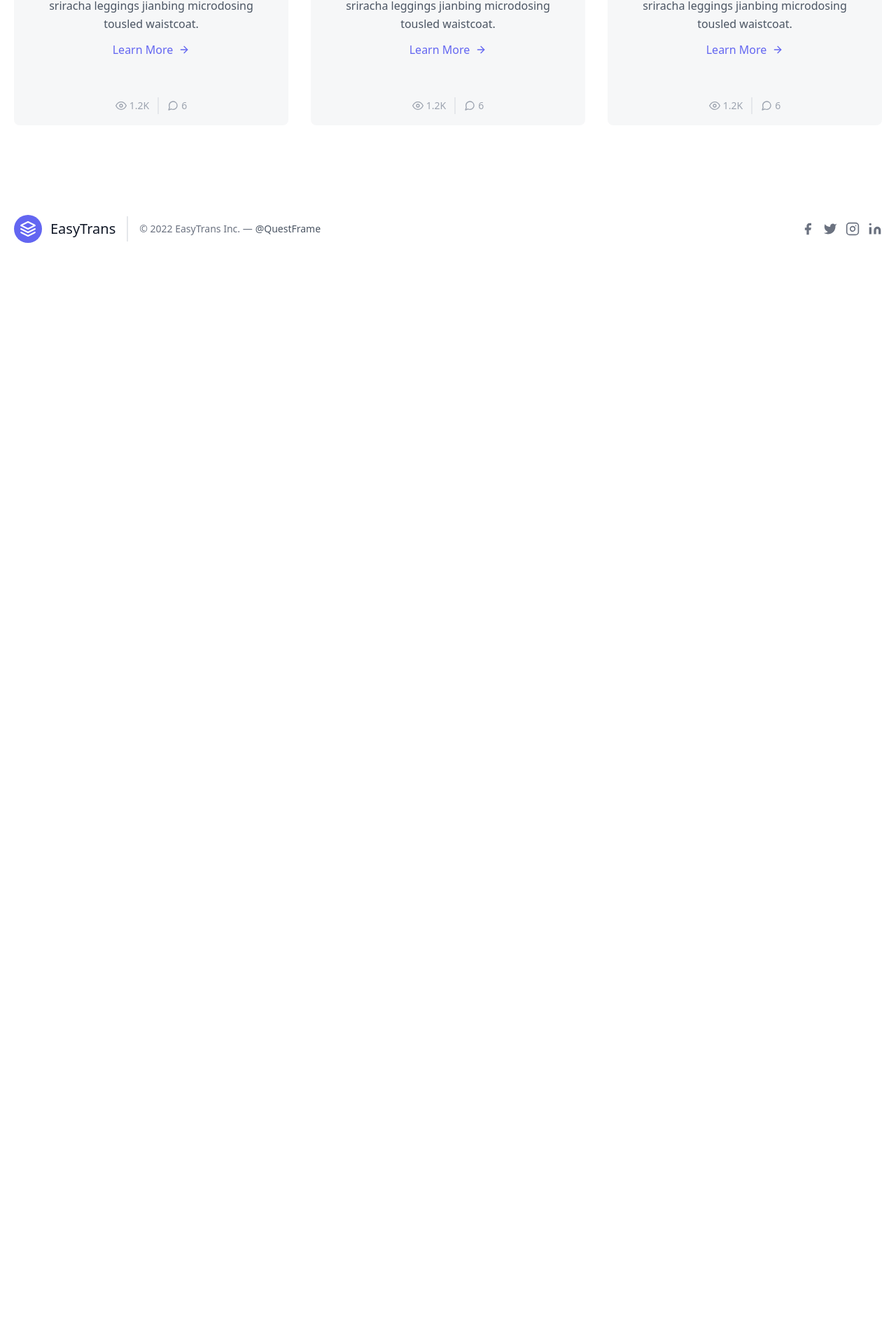
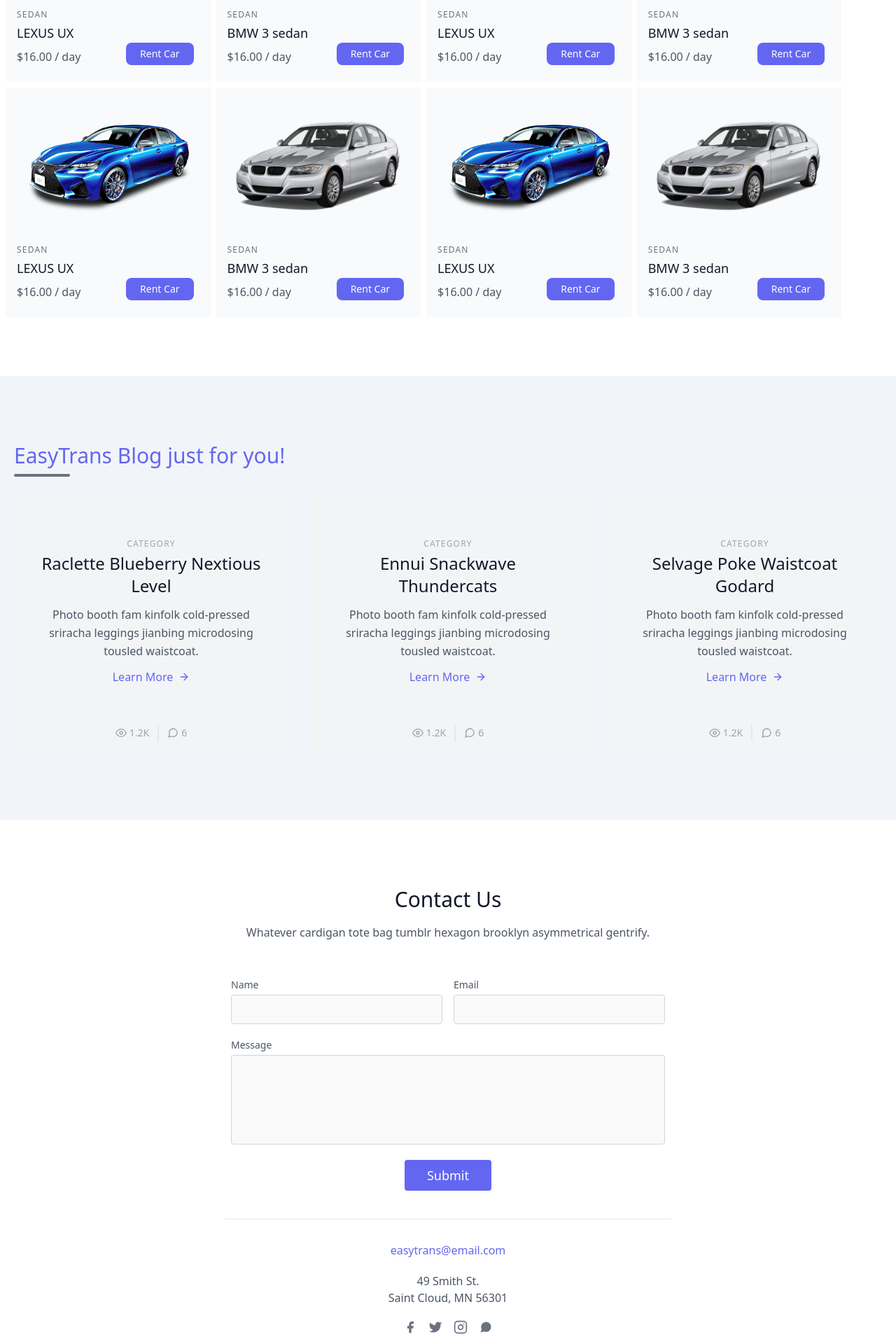
Before and after one commit to johnvincentracasa/nextjs-car-rental, a Next.js app: page /home/home-4 in a window 1280 px wide. Shown: the part 2010-3930 px from the top of the page at 70% size. Before the commit the page ends 2389 px from the top, so only its background shows below. Built offline with nearby package versions, Linux system fonts and the light colour scheme.

Commit message:
add contact section

```diff
--- a/components/Home/Home-4/BlogSection.js
+++ b/components/Home/Home-4/BlogSection.js
@@ -1,7 +1,7 @@
 function BlogSection() {
   return (
     <>
-      <section className="text-gray-600 body-font">
+      <section className="text-gray-600 body-font bg-slate-100">
         <div className="container px-5 py-24 mx-auto">
           <div className="lg:w-1/2 w-full pb-6 lg:mb-0">
             <h1 className="sm:text-3xl text-2xl font-medium text-indigo-500 title-font mb-2">
--- a/components/Home/Home-4/CarSection.js
+++ b/components/Home/Home-4/CarSection.js
@@ -1,7 +1,67 @@
-import React from "react";
+import Image from "next/image";
+
+const cars = [
+  { car: "LEXUS UX", image: "/home_4_images/car1.png" },
+  { car: "BMW 3 sedan", image: "/home_4_images/car2.png" },
+  { car: "LEXUS UX", image: "/home_4_images/car1.png" },
+  { car: "BMW 3 sedan", image: "/home_4_images/car2.png" },
+  { car: "LEXUS UX", image: "/home_4_images/car1.png" },
+  { car: "BMW 3 sedan", image: "/home_4_images/car2.png" },
+  { car: "LEXUS UX", image: "/home_4_images/car1.png" },
+  { car: "BMW 3 sedan", image: "/home_4_images/car2.png" },
+];
 
 function CarSection() {
-  return <div>CarSection</div>;
+  return (
+    <>
+      <section className="text-gray-600 body-font">
+        <div className="container px-5 py-24 mx-auto">
+          <div className="lg:w-1/2 w-full pb-10 lg:mb-0">
+            <h1 className="sm:text-3xl text-2xl font-medium text-indigo-500 title-font mb-2">
+              Chose your Ride!
+            </h1>
+            <div className="h-1 w-20 bg-gray-500 rounded"></div>
+          </div>
+          <div className="flex flex-wrap -m-4">
+            {/* MAP CAR ARRAY */}
+
+            {cars.map((car, index) => {
+              return (
+                <div
+                  className="lg:w-[23%] md:w-[45%] p-4 w-full bg-slate-50 m-1"
+                  key={index}
+                >
+                  <a className="block relative h-48 w-full rounded overflow-hidden">
+                    <Image
+                      alt={car.car}
+                      className="object-cover object-center "
+                      src={car.image}
+                      layout="fill"
+                      objectFit="contain"
+                    />
+                  </a>
+                  <div className="mt-4 flex justify-between">
+                    <div>
+                      <h3 className="text-gray-500 text-xs tracking-widest title-font mb-1">
+                        SEDAN
+                      </h3>
+                      <h2 className="text-gray-900 title-font text-lg font-medium">
+                        {car.car}
+                      </h2>
+                      <p className="my-2">$16.00 / day</p>
+                    </div>
+                    <button className="text-white bg-indigo-500 hover:bg-blue-800 focus:ring-4 focus:ring-blue-300 font-medium rounded-lg text-sm px-5 mr-2 mb-2 dark:bg-blue-600 dark:hover:bg-blue-700 focus:outline-none dark:focus:ring-blue-800 h-8 mt-auto">
+                      Rent Car
+                    </button>
+                  </div>
+                </div>
+              );
+            })}
+          </div>
+        </div>
+      </section>
+    </>
+  );
 }
 
 export default CarSection;
--- /dev/null
+++ b/components/Home/Home-4/Contact.js
@@ -0,0 +1,134 @@
+function Contact() {
+  return (
+    <>
+      <section className="text-gray-600 body-font relative">
+        <div className="container px-5 py-24 mx-auto">
+          <div className="flex flex-col text-center w-full mb-12">
+            <h1 className="sm:text-3xl text-2xl font-medium title-font mb-4 text-gray-900">
+              Contact Us
+            </h1>
+            <p className="lg:w-2/3 mx-auto leading-relaxed text-base">
+              Whatever cardigan tote bag tumblr hexagon brooklyn asymmetrical
+              gentrify.
+            </p>
+          </div>
+          <div className="lg:w-1/2 md:w-2/3 mx-auto">
+            <div className="flex flex-wrap -m-2">
+              <div className="p-2 w-1/2">
+                <div className="relative">
+                  <label className="leading-7 text-sm text-gray-600">
+                    Name
+                  </label>
+                  <input
+                    type="text"
+                    id="name"
+                    name="name"
+                    className="w-full bg-gray-100 bg-opacity-50 rounded border border-gray-300 focus:border-indigo-500 focus:bg-white focus:ring-2 focus:ring-indigo-200 text-base outline-none text-gray-700 py-1 px-3 leading-8 transition-colors duration-200 ease-in-out"
+                  />
+                </div>
+              </div>
+              <div className="p-2 w-1/2">
+                <div className="relative">
+                  <label className="leading-7 text-sm text-gray-600">
+                    Email
+                  </label>
+                  <input
+                    type="email"
+                    id="email"
+                    name="email"
+                    className="w-full bg-gray-100 bg-opacity-50 rounded border border-gray-300 focus:border-indigo-500 focus:bg-white focus:ring-2 focus:ring-indigo-200 text-base outline-none text-gray-700 py-1 px-3 leading-8 transition-colors duration-200 ease-in-out"
+                  />
+                </div>
+              </div>
+              <div className="p-2 w-full">
+                <div className="relative">
+                  <label className="leading-7 text-sm text-gray-600">
+                    Message
+                  </label>
+                  <textarea
+                    id="message"
+                    name="message"
+                    className="w-full bg-gray-100 bg-opacity-50 rounded border border-gray-300 focus:border-indigo-500 focus:bg-white focus:ring-2 focus:ring-indigo-200 h-32 text-base outline-none text-gray-700 py-1 px-3 resize-none leading-6 transition-colors duration-200 ease-in-out"
+                  ></textarea>
+                </div>
+              </div>
+              <div className="p-2 w-full">
+                <button className="flex mx-auto text-white bg-indigo-500 border-0 py-2 px-8 focus:outline-none hover:bg-indigo-600 rounded text-lg">
+                  Submit
+                </button>
+              </div>
+              <div className="p-2 w-full pt-8 mt-8 border-t border-gray-200 text-center">
+                <a className="text-indigo-500">easytrans@email.com</a>
+                <p className="leading-normal my-5">
+                  49 Smith St.
+                  <br /> Saint Cloud, MN 56301
+                </p>
+                <span className="inline-flex">
+                  <a className="text-gray-500">
+                    <svg
+                      fill="currentColor"
+                      strokeLinecap="round"
+                      strokeLinejoin="round"
+                      strokeWidth="2"
+                      className="w-5 h-5"
+                      viewBox="0 0 24 24"
+                    >
+                      <path d="M18 2h-3a5 5 0 00-5 5v3H7v4h3v8h4v-8h3l1-4h-4V7a1 1 0 011-1h3z"></path>
+                    </svg>
+                  </a>
+                  <a className="ml-4 text-gray-500">
+                    <svg
+                      fill="currentColor"
+                      strokeLinecap="round"
+                      strokeLinejoin="round"
+                      strokeWidth="2"
+                      className="w-5 h-5"
+                      viewBox="0 0 24 24"
+                    >
+                      <path d="M23 3a10.9 10.9 0 01-3.14 1.53 4.48 4.48 0 00-7.86 3v1A10.66 10.66 0 013 4s-4 9 5 13a11.64 11.64 0 01-7 2c9 5 20 0 20-11.5a4.5 4.5 0 00-.08-.83A7.72 7.72 0 0023 3z"></path>
+                    </svg>
+                  </a>
+                  <a className="ml-4 text-gray-500">
+                    <svg
+                      fill="none"
+                      stroke="currentColor"
+                      strokeLinecap="round"
+                      strokeLinejoin="round"
+                      strokeWidth="2"
+                      className="w-5 h-5"
+                      viewBox="0 0 24 24"
+                    >
+                      <rect
+                        width="20"
+                        height="20"
+                        x="2"
+                        y="2"
+                        rx="5"
+                        ry="5"
+                      ></rect>
+                      <path d="M16 11.37A4 4 0 1112.63 8 4 4 0 0116 11.37zm1.5-4.87h.01"></path>
+                    </svg>
+                  </a>
+                  <a className="ml-4 text-gray-500">
+                    <svg
+                      fill="currentColor"
+                      strokeLinecap="round"
+                      strokeLinejoin="round"
+                      strokeWidth="2"
+                      className="w-5 h-5"
+                      viewBox="0 0 24 24"
+                    >
+                      <path d="M21 11.5a8.38 8.38 0 01-.9 3.8 8.5 8.5 0 01-7.6 4.7 8.38 8.38 0 01-3.8-.9L3 21l1.9-5.7a8.38 8.38 0 01-.9-3.8 8.5 8.5 0 014.7-7.6 8.38 8.38 0 013.8-.9h.5a8.48 8.48 0 018 8v.5z"></path>
+                    </svg>
+                  </a>
+                </span>
+              </div>
+            </div>
+          </div>
+        </div>
+      </section>
+    </>
+  );
+}
+
+export default Contact;
--- a/pages/home/home-4/index.js
+++ b/pages/home/home-4/index.js
@@ -7,6 +7,7 @@
 import AboutSection_4 from "../../../components/Home/Home-4/AboutSection";
 import BlogSection_4 from "../../../components/Home/Home-4/BlogSection";
 import CarSection_4 from "../../../components/Home/Home-4/CarSection";
+import Contact_4 from "../../../components/Home/Home-4/Contact";
 
 function index() {
   return (
@@ -21,6 +22,8 @@
 
       <BlogSection_4 />
 
+      <Contact_4 />
+
       <Footer_4 />
     </>
   );
```
Also changed, not shown: public/home_4_images/car1.png (added), public/home_4_images/car2.png (added).
